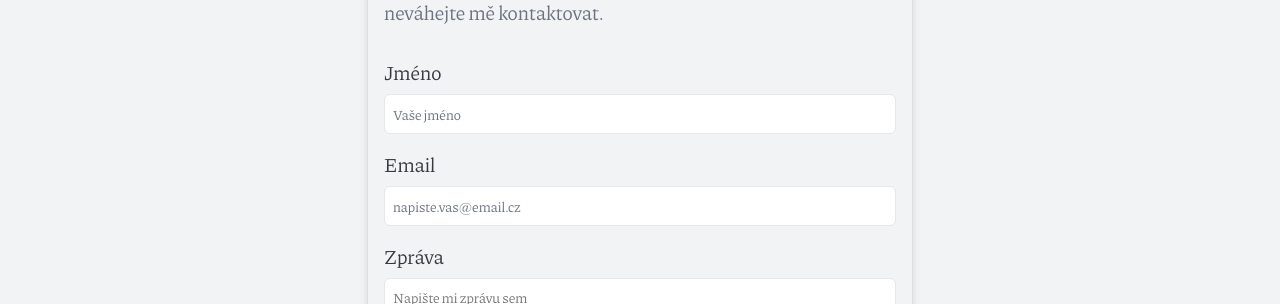
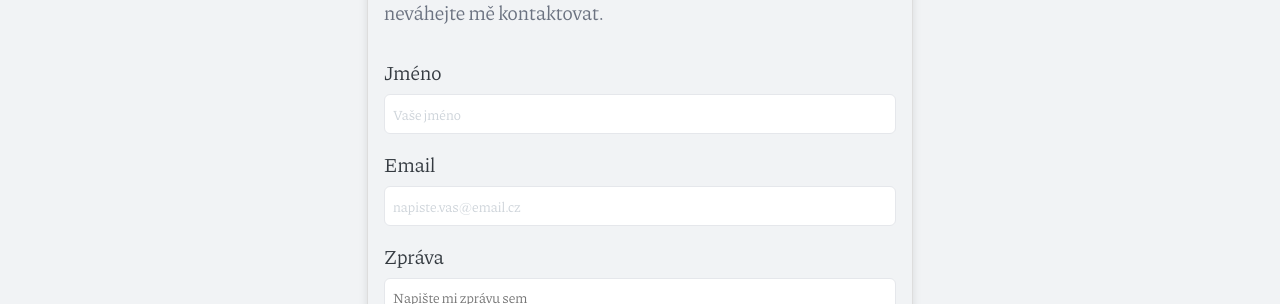
Before and after one commit to Dandee42/dandee42.github.io, a Jekyll site: the page built from index.md, in a window 1280 px wide. Shown: the part 1695-1999 px from the top of the page. Built offline with Jekyll 4.4.1, drawn with Linux system fonts in a browser that asks for light colours.

Commit message:
Update form

```diff
--- a/_sass/_elements.scss
+++ b/_sass/_elements.scss
@@ -192,7 +192,7 @@ a.reversefootnote {
 
 .form-input::placeholder,
 .form-textarea:focus-visible {
-  color: #6b7280;
+  color: var(--color-form-placeholder);
 }
 
 .form-input:focus-visible,
--- a/_sass/_variables.scss
+++ b/_sass/_variables.scss
@@ -21,6 +21,7 @@ html[data-theme="light"] {
   --color-border: var(--oc-gray-4);
   --color-button: var(--oc-gray-6);
   --color-form: white;
+  --color-form-placeholder: var(--oc-gray-4);
 }
 
 html[data-theme="dark"] {
@@ -33,4 +34,5 @@ html[data-theme="dark"] {
   --color-border: var(--oc-gray-7);
   --color-button: var(--oc-gray-7);
   --color-form: var(--oc-gray-8);
+  --color-form-placeholder: var(--oc-gray-1);
 }
```
